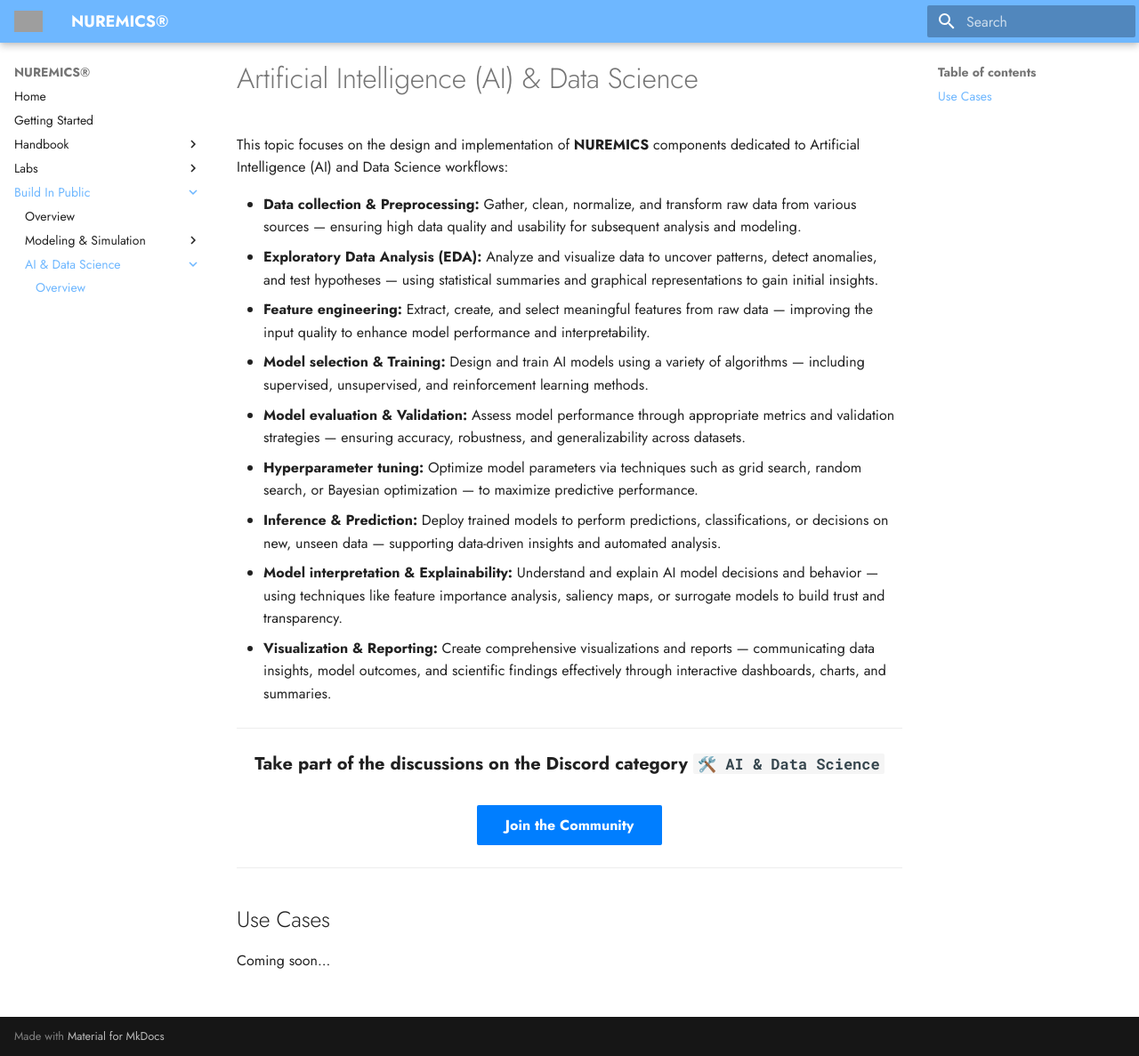
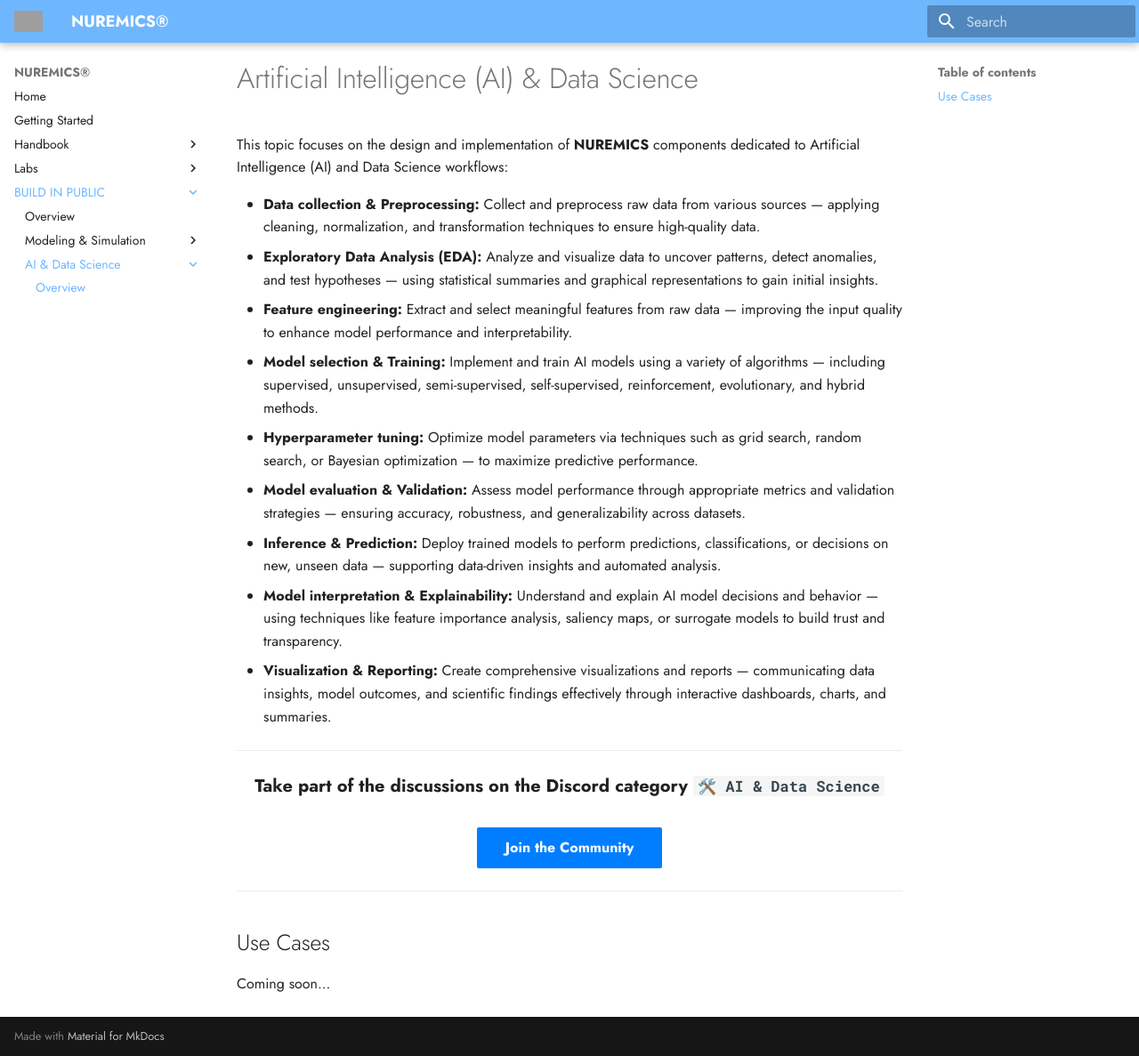
Before and after one commit to nuremics/nuremics-docs, an MkDocs documentation site: the page built from docs/build-in-public/aids/index.md, in a window 1280 px wide and 1187 px high. Shown: the whole window at 89% size. Built offline with MkDocs 1.6.1 and Material for MkDocs 9.7.7, drawn with Linux system fonts in a browser that asks for light colours; grey boxes are pictures that could not be loaded.

Commit message:
update build in public AIDS

```diff
--- a/docs/build-in-public/aids/index.md
+++ b/docs/build-in-public/aids/index.md
@@ -2,12 +2,12 @@
 
 This topic focuses on the design and implementation of **NUREMICS** components dedicated to Artificial Intelligence (AI) and Data Science workflows:
 
-- **Data collection & Preprocessing:** Gather, clean, normalize, and transform raw data from various sources — ensuring high data quality and usability for subsequent analysis and modeling.
+- **Data collection & Preprocessing:** Collect and preprocess raw data from various sources — applying cleaning, normalization, and transformation techniques to ensure high-quality data.
 - **Exploratory Data Analysis (EDA):** Analyze and visualize data to uncover patterns, detect anomalies, and test hypotheses — using statistical summaries and graphical representations to gain initial insights.
-- **Feature engineering:** Extract, create, and select meaningful features from raw data — improving the input quality to enhance model performance and interpretability.
-- **Model selection & Training:** Design and train AI models using a variety of algorithms — including supervised, unsupervised, and reinforcement learning methods.
+- **Feature engineering:** Extract and select meaningful features from raw data — improving the input quality to enhance model performance and interpretability.
+- **Model selection & Training:** Implement and train AI models using a variety of algorithms — including supervised, unsupervised, semi-supervised, self-supervised, reinforcement, evolutionary, and hybrid methods.
+- **Hyperparameter tuning:** Optimize model parameters via techniques such as grid search, random search, or Bayesian optimization — to maximize predictive performance.
 - **Model evaluation & Validation:** Assess model performance through appropriate metrics and validation strategies — ensuring accuracy, robustness, and generalizability across datasets.
-- **Hyperparameter tuning:** Optimize model parameters via techniques such as grid search, random search, or Bayesian optimization — to maximize predictive performance.
 - **Inference & Prediction:** Deploy trained models to perform predictions, classifications, or decisions on new, unseen data — supporting data-driven insights and automated analysis.
 - **Model interpretation & Explainability:** Understand and explain AI model decisions and behavior — using techniques like feature importance analysis, saliency maps, or surrogate models to build trust and transparency.
 - **Visualization & Reporting:** Create comprehensive visualizations and reports — communicating data insights, model outcomes, and scientific findings effectively through interactive dashboards, charts, and summaries.
--- a/mkdocs.yml
+++ b/mkdocs.yml
@@ -16,7 +16,7 @@ nav:
         - PolygonGeometryProc: labs/procs/general/PolygonGeometryProc.md
         - ProjectileModelProc: labs/procs/general/ProjectileModelProc.md
         - TrajectoryAnalysisProc: labs/procs/general/TrajectoryAnalysisProc.md
-  - Build In Public:
+  - BUILD IN PUBLIC:
     - Overview : build-in-public/index.md
     - Modeling & Simulation:
       - Overview: build-in-public/cms/index.md
```
Also changed, not shown: docs/build-in-public/index.md (+3 -3 lines), 1 other file.
